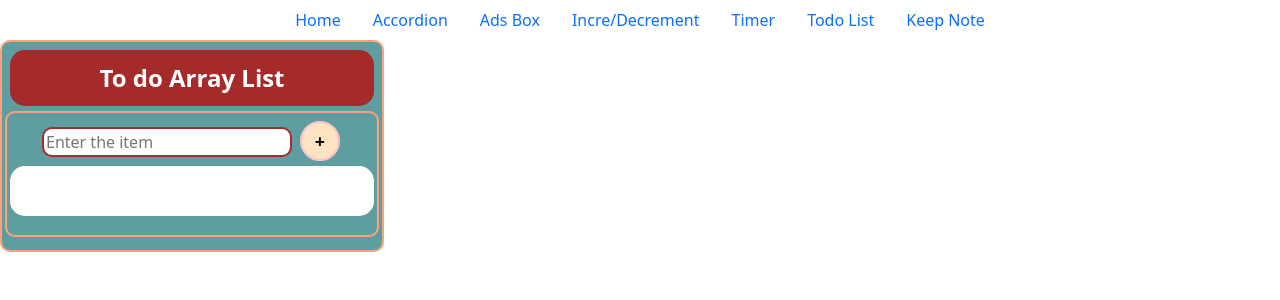
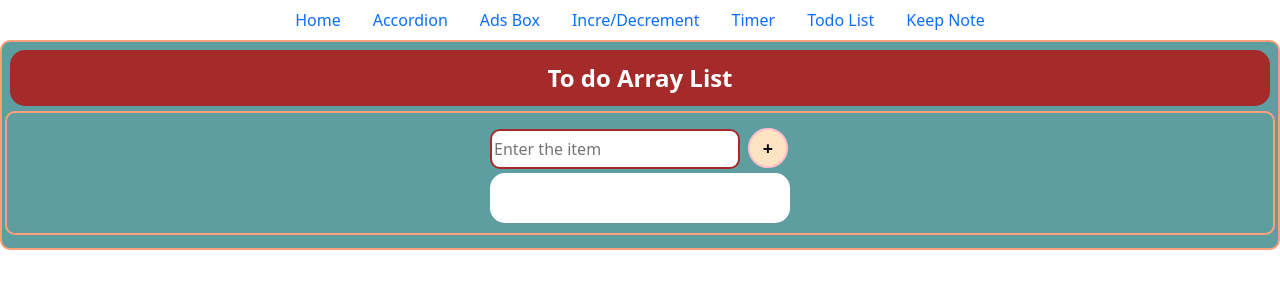
Before and after one commit to dpateireya/reactrepo, a React (Create React App) app: page /todo in a window 1280 px wide. Shown: the top 300 px of the page. Built offline with nearby package versions, Linux system fonts and the light colour scheme.

Commit message:
update todocss

```diff
--- a/src/todo/todo1/Todo.css
+++ b/src/todo/todo1/Todo.css
@@ -6,11 +6,10 @@
   border-color: lightsalmon;
   background-color: cadetblue;
   margin-bottom: 10px;
-  width: 30%;
   text-align: center;
 }
 .todo_form2_style {
-  padding: 3px;
+  padding: 10px;
   border-radius: 10px;
   border-style: solid;
   border-width: 2px;
@@ -21,7 +20,7 @@
 }
 
 .todo_textbox_style {
-  height: 30px;
+  height: 40px;
   width: 250px;
   margin: 3px;
   border-radius: 10px;
@@ -59,6 +58,8 @@
   border-radius: 15px;
   min-height: 50px;
   text-align: left;
+  width: 300px;
+  margin: auto;
 }
 
 .todo_ul_li {
```
